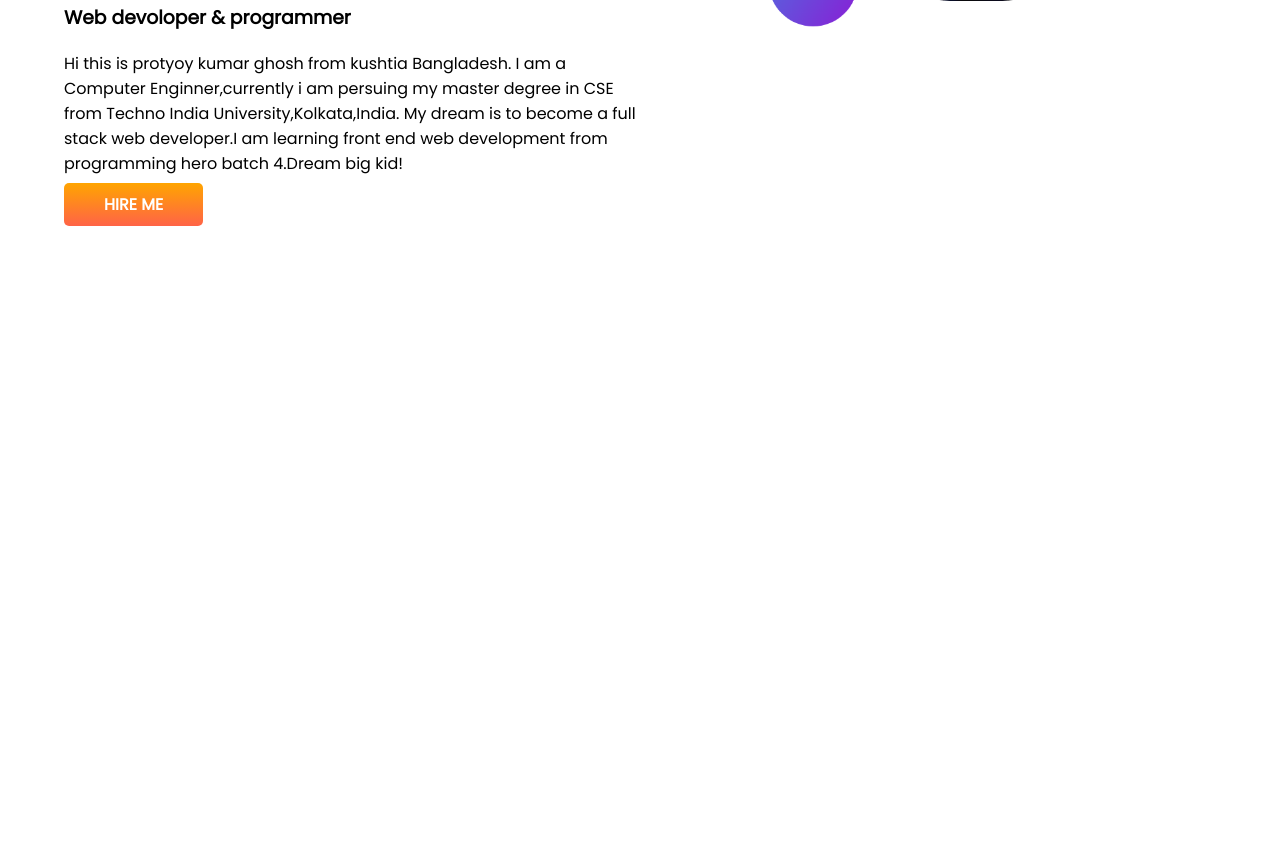
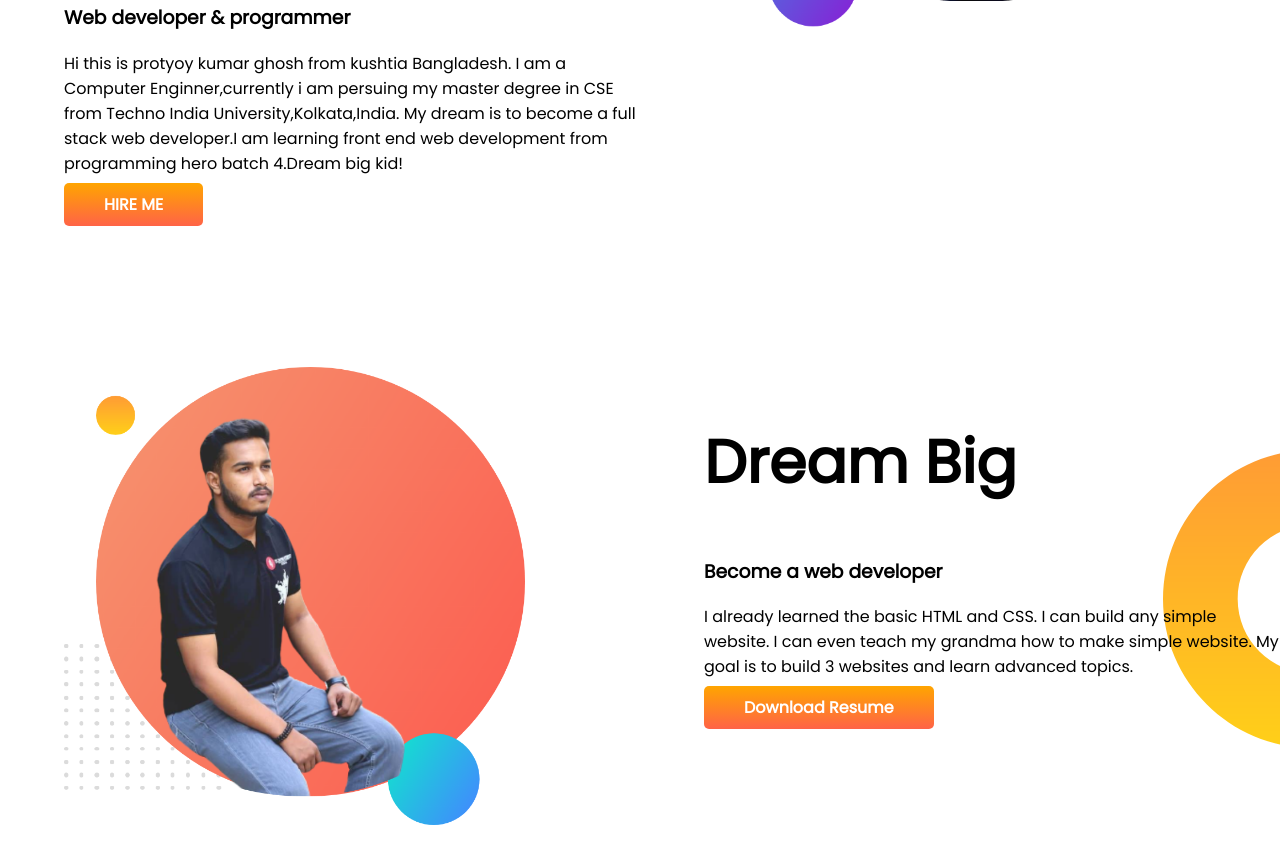
Before and after one commit to ProtyoyGhosh/personal_portfolio, a plain HTML site: page index.html in a window 1280 px wide. Shown: the part 416-1280 px from the top of the page. Before the commit the page ends 800 px from the top, so only its background shows below. Drawn offline with Linux system fonts and the light colour scheme.

Commit message:
mid-banner

```diff
--- a/index.html
+++ b/index.html
@@ -15,7 +15,7 @@
         <div class="half-width">
             <h1>Welcome to</h1>
             <h1><span class="name">Protyoy Ghosh </span>World!</h1>
-            <h3>Web devoloper & programmer</h3>
+            <h3>Web developer & programmer</h3>
             <p>Hi this is protyoy kumar ghosh from kushtia Bangladesh.
                 I am a Computer Enginner,currently i am persuing my master degree in CSE from
                 Techno India University,Kolkata,India.
@@ -28,5 +28,18 @@
             <img src="image/protyoy1.png" alt="">
         </div>
     </section>
+
+    <section class="mid-banner">
+        <div class="half-width">
+            <img src="image/protyoy2.png" alt="">
+        </div>
+        <div class="half-width">
+            <h1>Dream Big</h1>
+            <h3>Become a web developer</h3>
+            <p>I already learned the basic HTML and CSS. I can build any simple website. I can even teach my grandma how to make simple
+            website. My goal is to build 3 websites and learn advanced topics.</p>
+            <a target="blank" href="https://www.facebook.com/protyoy.ghoshii/" class="cv">Download Resume</a>
+        </div>
+    </section>
 </body>
 </html>
--- a/style.css
+++ b/style.css
@@ -10,6 +10,7 @@ h1 {
 }
 section {
   display: flex;
+  margin-bottom: 150px;
 }
 .half-width {
   width: 50%;
@@ -18,7 +19,8 @@ section {
 .half-width img {
   width: 80%;
 }
-.hire-me {
+.hire-me,
+.cv {
   text-decoration: none;
   color: white;
   font-weight: 700;
@@ -30,3 +32,8 @@ section {
   background-image: url(image/top-banner.png);
   background-repeat: no-repeat;
 }
+.mid-banner {
+  background-image: url(image/dream-bg.png);
+  background-repeat: no-repeat;
+  background-position: right;
+}
```
Also changed, not shown: image/dream-bg.png (added).
